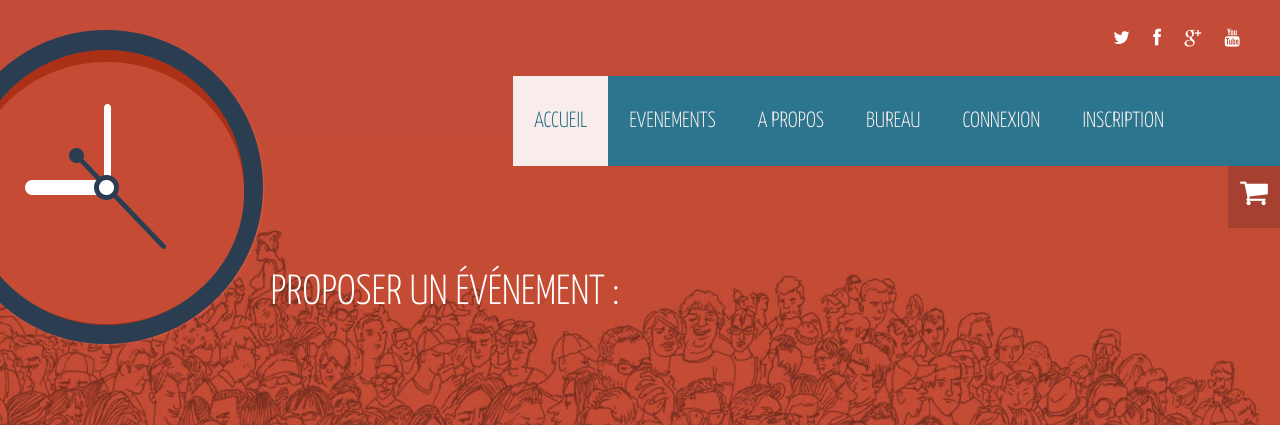
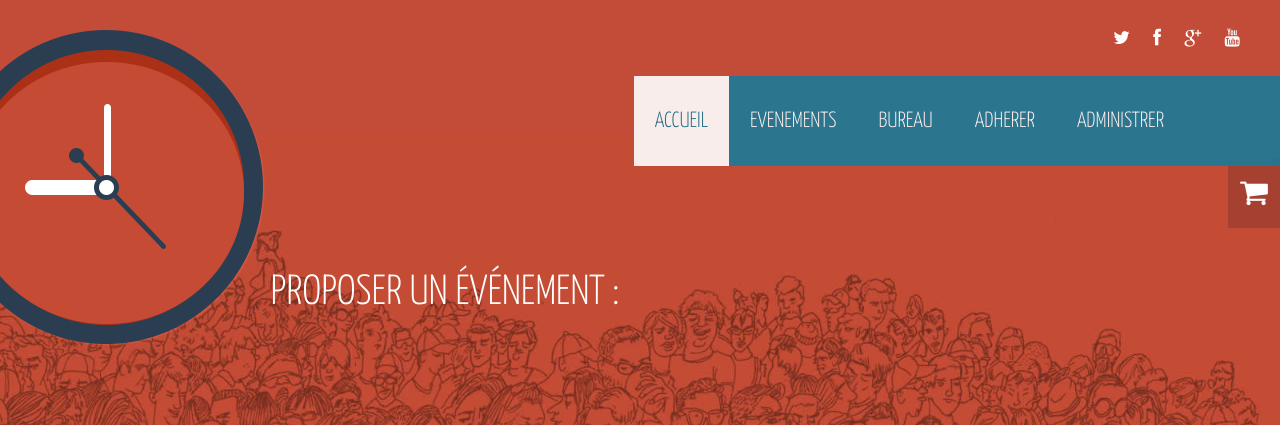
Before and after one commit to MKubasiak/projet_CSI_website, a PHP site: page /AdminAjoutEvent.php in a window 1280 px wide. Shown: the top 425 px of the page. Run offline with PHP 8.4, Linux system fonts and the light colour scheme; the visitor is signed in with stand-in values (Sample User, id 1); tables that the repository leaves empty or names only in its code hold one stand-in row (values such as "Sample post"); some libraries are stand-ins or nearby versions.

Commit message:
Retrait des onglets en trop dans le menu

```diff
--- a/Adhesion.php
+++ b/Adhesion.php
@@ -28,10 +28,7 @@ session_start();?>
 
 <li class="scroll"><a href="Home.php">Accueil</a></li>
 <li class="scroll"><a href="Evenement.php">Evenements</a></li>
-<li class="scroll"><a href="About.php">A propos</a></li>
 <li class="scroll"><a href="Bureau.php">Bureau</a></li>
-<li class="scroll"><a href="Connexion.php">Connexion</a></li>
-<li class="scroll"><a href="Inscription.php">Inscription</a></li>
 <?php
 if(!isset($_SESSION['mail'])){
     echo '<li class="scroll"><a href="Connexion.php">Connexion</a></li>
--- a/Admin.php
+++ b/Admin.php
@@ -60,10 +60,7 @@ if(isset($_POST['events'])) {
                     <ul class="nav navbar-nav navbar-right">
                         <li class="scroll active"><a href="Home.php">Accueil</a></li>
                         <li class="scroll"><a href="Evenement.php">Evenements</a></li>
-                        <li class="scroll"><a href="About.php">A propos</a></li>
                         <li class="scroll"><a href="Bureau.php">Bureau</a></li>
-                        <li class="scroll"><a href="Connexion.php">Connexion</a></li>
-                        <li class="scroll"><a href="Inscription.php">Inscription</a></li>
                         <?php
                         if(!isset($_SESSION['mail'])){
                             echo '<li class="scroll"><a href="Connexion.php">Connexion</a></li>
--- a/AdminAdhesion.php
+++ b/AdminAdhesion.php
@@ -55,10 +55,7 @@ if (isset($_GET['id']))
                     <ul class="nav navbar-nav navbar-right">
                         <li class="scroll active"><a href="Home.php">Accueil</a></li>
                         <li class="scroll"><a href="Evenement.php">Evenements</a></li>
-                        <li class="scroll"><a href="About.php">A propos</a></li>
                         <li class="scroll"><a href="Bureau.php">Bureau</a></li>
-                        <li class="scroll"><a href="Connexion.php">Connexion</a></li>
-                        <li class="scroll"><a href="Inscription.php">Inscription</a></li>
                         <?php
                         if(!isset($_SESSION['mail'])){
                             echo '<li class="scroll"><a href="Connexion.php">Connexion</a></li>
--- a/AdminAjoutEvent.php
+++ b/AdminAjoutEvent.php
@@ -55,10 +55,18 @@ if (isset($_POST['Event'])) {
                     <ul class="nav navbar-nav navbar-right">
                         <li class="scroll active"><a href="Home.php">Accueil</a></li>
                         <li class="scroll"><a href="Evenement.php">Evenements</a></li>
-                        <li class="scroll"><a href="About.php">A propos</a></li>
                         <li class="scroll"><a href="Bureau.php">Bureau</a></li>
-                        <li class="scroll"><a href="Connexion.php">Connexion</a></li>
-                        <li class="scroll"><a href="Inscription.php">Inscription</a></li>
+                        <?php
+                        if(!isset($_SESSION['mail'])){
+                            echo '<li class="scroll"><a href="Connexion.php">Connexion</a></li>
+                        <li class="scroll"><a href="Inscription.php">Inscription</a></li>';
+                        }else{
+                            echo '<li class="scroll"><a href="Adhesion.php">Adherer</a></li>';
+                        }
+                        if(isset($_SESSION['root']) && $_SESSION['root']){
+                            echo '<li class="scroll"><a href="Admin.php">Administrer</a></li>';
+                        }
+                        ?>
                     </ul>
                 </div>
             </div>
--- a/AdminEvenement.php
+++ b/AdminEvenement.php
@@ -60,10 +60,7 @@ if(isset($_POST['events'])) {
                     <ul class="nav navbar-nav navbar-right">
                         <li class="scroll active"><a href="Home.php">Accueil</a></li>
                         <li class="scroll"><a href="Evenement.php">Evenements</a></li>
-                        <li class="scroll"><a href="About.php">A propos</a></li>
                         <li class="scroll"><a href="Bureau.php">Bureau</a></li>
-                        <li class="scroll"><a href="Connexion.php">Connexion</a></li>
-                        <li class="scroll"><a href="Inscription.php">Inscription</a></li>
                         <?php
                         if(!isset($_SESSION['mail'])){
                             echo '<li class="scroll"><a href="Connexion.php">Connexion</a></li>
--- a/AdminInscription.php
+++ b/AdminInscription.php
@@ -50,10 +50,7 @@
                     <ul class="nav navbar-nav navbar-right">
                         <li class="scroll active"><a href="Home.php">Accueil</a></li>
                         <li class="scroll"><a href="Evenement.php">Evenements</a></li>
-                        <li class="scroll"><a href="About.php">A propos</a></li>
                         <li class="scroll"><a href="Bureau.php">Bureau</a></li>
-                        <li class="scroll"><a href="Connexion.php">Connexion</a></li>
-                        <li class="scroll"><a href="Inscription.php">Inscription</a></li>
                         <?php
                         if(!isset($_SESSION['mail'])){
                             echo '<li class="scroll"><a href="Connexion.php">Connexion</a></li>
--- a/AdminMembre.php
+++ b/AdminMembre.php
@@ -55,10 +55,7 @@ if (isset($_POST['Modify'])) {
                     <ul class="nav navbar-nav navbar-right">
                         <li class="scroll active"><a href="Home.php">Accueil</a></li>
                         <li class="scroll"><a href="Evenement.php">Evenements</a></li>
-                        <li class="scroll"><a href="About.php">A propos</a></li>
                         <li class="scroll"><a href="Bureau.php">Bureau</a></li>
-                        <li class="scroll"><a href="Connexion.php">Connexion</a></li>
-                        <li class="scroll"><a href="Inscription.php">Inscription</a></li>
                         <?php
                         if(!isset($_SESSION['mail'])){
                             echo '<li class="scroll"><a href="Connexion.php">Connexion</a></li>
--- a/AdminParticipation.php
+++ b/AdminParticipation.php
@@ -50,10 +50,7 @@
                     <ul class="nav navbar-nav navbar-right">
                         <li class="scroll active"><a href="Home.php">Accueil</a></li>
                         <li class="scroll"><a href="Evenement.php">Evenements</a></li>
-                        <li class="scroll"><a href="About.php">A propos</a></li>
                         <li class="scroll"><a href="Bureau.php">Bureau</a></li>
-                        <li class="scroll"><a href="Connexion.php">Connexion</a></li>
-                        <li class="scroll"><a href="Inscription.php">Inscription</a></li>
                         <?php
                         if(!isset($_SESSION['mail'])){
                             echo '<li class="scroll"><a href="Connexion.php">Connexion</a></li>
--- a/Bureau.php
+++ b/Bureau.php
@@ -51,7 +51,6 @@
                     <ul class="nav navbar-nav navbar-right">
                         <li class="scroll active"><a href="Home.php">Accueil</a></li>
                         <li class="scroll"><a href="Evenement.php">Evenements</a></li>
-                        <li class="scroll"><a href="About.php">A propos</a></li>
                         <li class="scroll"><a href="Bureau.php">Bureau</a></li>
                         <?php
                         if(!isset($_SESSION['mail'])){
--- a/Commente.php
+++ b/Commente.php
@@ -27,7 +27,6 @@ session_start();?>
 </head><!--/head-->
      <li class="scroll active"><a href="Home.php">Accueil</a></li>
                         <li class="scroll"><a href="Evenement.php">Evenements</a></li>
-                        <li class="scroll"><a href="About.php">A propos</a></li>
                         <li class="scroll"><a href="Bureau.php">Bureau</a></li>
 <?php
 if(!isset($_SESSION['mail'])){
--- a/Connexion.php
+++ b/Connexion.php
@@ -26,7 +26,6 @@
 </head><!--/head-->
                         <li class="scroll active"><a href="Home.php">Accueil</a></li>
                         <li class="scroll"><a href="Evenement.php">Evenements</a></li>
-                        <li class="scroll"><a href="About.php">A propos</a></li>
                         <li class="scroll"><a href="Bureau.php">Bureau</a></li>
 <?php
 if(!isset($_SESSION['mail'])){
--- a/Evenement.php
+++ b/Evenement.php
@@ -50,7 +50,6 @@
                     <ul class="nav navbar-nav navbar-right">
                         <li class="scroll active"><a href="Home.php">Accueil</a></li>
                         <li class="scroll"><a href="Evenement.php">Evenements</a></li>
-                        <li class="scroll"><a href="About.php">A propos</a></li>
                         <li class="scroll"><a href="Bureau.php">Bureau</a></li>
                         <?php
                         if(!isset($_SESSION['mail'])){
--- a/Home.php
+++ b/Home.php
@@ -51,7 +51,6 @@ session_start();?>
                     <ul class="nav navbar-nav navbar-right">
                              <li class="scroll active"><a href="Home.php">Accueil</a></li>
                         <li class="scroll"><a href="Evenement.php">Evenements</a></li>
-                        <li class="scroll"><a href="About.php">A propos</a></li>
                         <li class="scroll"><a href="Bureau.php">Bureau</a></li>
 						<?php
 							if(!isset($_SESSION['mail'])){
```
